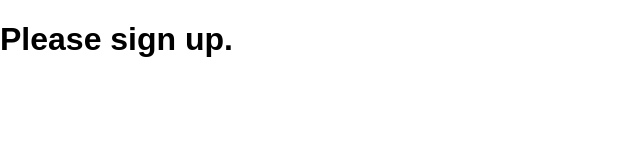
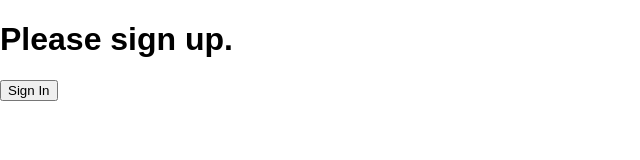
Before and after one commit to ruelasb/tinyapps, a React (Create React App) app: page / in a window 1280 px wide. Shown: the top 160 px of the page, without its empty margins (0-640 px from the left). Built offline with nearby package versions, Linux system fonts and the light colour scheme.

Commit message:
Sign in/out Toggle

```diff
--- a/src/index.js
+++ b/src/index.js
@@ -2,6 +2,14 @@
 import ReactDOM from 'react-dom';
 import App from './App';
 import './index.css';
+
+function LogoutButton (props){
+  return (<button onClick={props.onClick}>Sign Out</button>);
+}
+
+function LoginButton(props){
+ return (<button onClick={props.onClick}>Sign In</button>);
+}
 
 function UserGreeting(props){
 	return <h1>Welcome back!</h1>
@@ -19,7 +27,44 @@
 	return <GuestGreeting />;
 }
 
+class LoginControl extends React.Component {
+	constructor(props){
+		super(props);
+		this.handleLoginClick = this.handleLoginClick.bind(this);
+		this.handleLogoutClick = this.handleLogoutClick.bind(this);
+		this.state = {isLoggedIn: false};
+	}
+	handleLoginClick(){
+		this.setState({isLoggedIn: true});
+	}
+
+	handleLogoutClick(){
+		this.setState({isLoggedIn: false});
+	}
+
+	render(){
+		const isLoggedIn = this.state.isLoggedIn;
+
+		let button = null;
+		if(isLoggedIn){
+			button = <LogoutButton onClick={this.handleLogoutClick}/>;
+		} else {
+			button = <LoginButton onClick={this.handleLoginClick}/>;
+		}
+
+		return(
+			<div>
+				<Greeting isLoggedIn={isLoggedIn}/>
+				{button}
+			</div>
+		);
+
+	}
+
+
+}
+
 ReactDOM.render(
-	<Greeting isLoggedIn={false}/>,
+	<LoginControl/>,
 	document.getElementById('root')
 );
```
